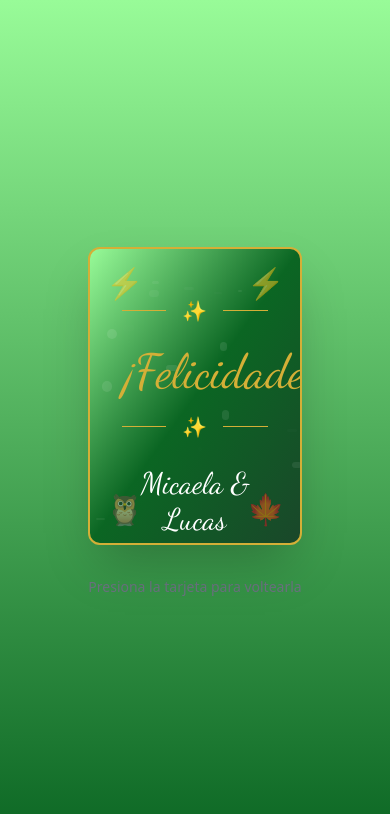
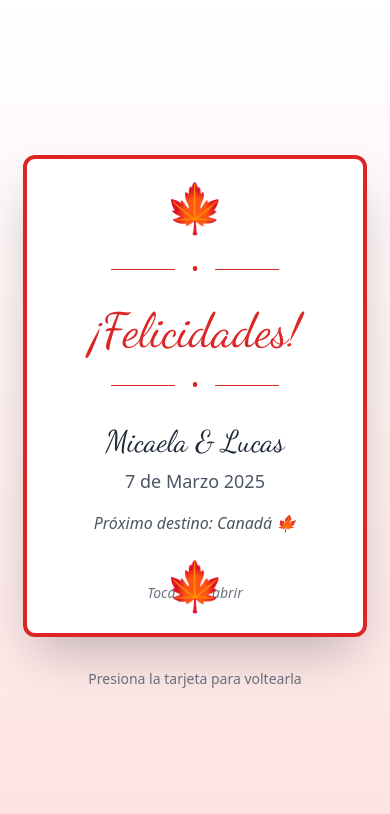
Before and after one commit to RicoRF/micaela-lucas, a React (Vite) app: page / in a window 390 px wide. Shown: the top 814 px of the page. Built offline with nearby package versions, Linux system fonts and the light colour scheme.

Commit message:
Update card styling
Adjust card width and height for better mobile and desktop responsiveness.
Implement a more minimalist design with Canadian flag colors.

```diff
--- a/src/components/WeddingCard.tsx
+++ b/src/components/WeddingCard.tsx
@@ -31,10 +31,10 @@ const WeddingCard: React.FC<WeddingCardProps> = ({
   };
 
   return (
-    <div className="flex flex-col items-center justify-center p-4 sm:p-8">
+    <div className="flex flex-col items-center justify-center p-4 w-full">
       <div
         className={cn(
-          "w-full max-w-2xl aspect-[5/7] relative perspective-1000 cursor-pointer",
+          "w-[96%] md:w-[80%] mx-auto aspect-[5/7] relative perspective-1000 cursor-pointer",
           "transition-all duration-500 transform-style-3d",
           isFlipped ? "rotate-y-180" : ""
         )}
@@ -45,61 +45,48 @@ const WeddingCard: React.FC<WeddingCardProps> = ({
           className={cn(
             "absolute w-full h-full backface-hidden",
             "rounded-xl shadow-2xl overflow-hidden",
-            "bg-gradient-to-br from-wedding-mint via-wedding-forest to-wedding-slytherin",
+            "bg-white border-4 border-red-600",
             "flex flex-col items-center justify-between p-8",
-            "border-2 border-wedding-gold",
             isFlipped ? "opacity-0" : "opacity-100"
           )}
         >
-          <div className="absolute inset-0 opacity-10">
-            {[...Array(20)].map((_, i) => (
-              <div
-                key={i}
-                className="absolute rounded-full bg-white animate-sparkle"
-                style={{
-                  top: `${Math.random() * 100}%`,
-                  left: `${Math.random() * 100}%`,
-                  width: `${Math.random() * 10 + 2}px`,
-                  height: `${Math.random() * 10 + 2}px`,
-                  animationDelay: `${Math.random() * 2}s`
-                }}
-              />
-            ))}
+          {/* Maple Leaf Icon - Top */}
+          <div className="absolute top-6 left-1/2 transform -translate-x-1/2 text-5xl text-red-600">
+            🍁
           </div>
 
-          {/* Harry Potter Imagery */}
-          <div className="absolute top-4 left-4 text-3xl text-wedding-gold opacity-50">⚡</div>
-          <div className="absolute top-4 right-4 text-3xl text-wedding-gold opacity-50">⚡</div>
-          <div className="absolute bottom-4 left-4 text-3xl text-wedding-gold opacity-50">🦉</div>
-          <div className="absolute bottom-4 right-4 text-3xl text-wedding-gold opacity-50">🍁</div>
-
-          <div className="w-full text-center mt-4">
+          <div className="w-full text-center mt-16">
             <div className="flex items-center justify-center mb-6">
-              <div className="h-px bg-wedding-gold w-16"></div>
-              <span className="mx-4 text-wedding-gold text-xl">✨</span>
-              <div className="h-px bg-wedding-gold w-16"></div>
+              <div className="h-px bg-red-600 w-16"></div>
+              <span className="mx-4 text-red-600 text-xl">•</span>
+              <div className="h-px bg-red-600 w-16"></div>
             </div>
-            <h1 className="text-5xl sm:text-6xl font-script text-wedding-gold mb-4 animate-float">
+            <h1 className="text-5xl sm:text-6xl font-script text-red-600 mb-4">
               ¡Felicidades!
             </h1>
             <div className="flex items-center justify-center mb-6">
-              <div className="h-px bg-wedding-gold w-16"></div>
-              <span className="mx-4 text-wedding-gold text-xl">✨</span>
-              <div className="h-px bg-wedding-gold w-16"></div>
+              <div className="h-px bg-red-600 w-16"></div>
+              <span className="mx-4 text-red-600 text-xl">•</span>
+              <div className="h-px bg-red-600 w-16"></div>
             </div>
           </div>
 
-          <div className="text-center mb-4">
-            <p className="text-3xl sm:text-4xl font-script text-white mb-2">
+          <div className="text-center mb-8">
+            <p className="text-3xl sm:text-4xl font-script text-gray-800 mb-2">
               {brideName} & {groomName}
             </p>
-            <p className="text-lg text-wedding-mint">{date}</p>
-            <p className="mt-4 text-md text-wedding-mint italic">Próximo destino: Canadá 🍁</p>
+            <p className="text-lg text-gray-600">{date}</p>
+            <p className="mt-4 text-md text-gray-600 italic">Próximo destino: Canadá 🍁</p>
           </div>
 
-          <p className="text-sm text-white italic mt-4">
+          <p className="text-sm text-gray-500 italic mt-4">
             Toca para abrir
           </p>
+
+          {/* Maple Leaf Icon - Bottom */}
+          <div className="absolute bottom-6 left-1/2 transform -translate-x-1/2 text-5xl text-red-600">
+            🍁
+          </div>
         </div>
 
         {/* Back of Card */}
@@ -107,9 +94,8 @@ const WeddingCard: React.FC<WeddingCardProps> = ({
           className={cn(
             "absolute w-full h-full backface-hidden rotate-y-180",
             "rounded-xl shadow-2xl overflow-auto",
-            "bg-gradient-to-br from-wedding-mint to-wedding-emerald",
+            "bg-white border-4 border-red-600",
             "flex flex-col items-center p-6 sm:p-8",
-            "border-2 border-wedding-gold",
             !isFlipped ? "opacity-0" : "opacity-100"
           )}
         >
@@ -127,27 +113,25 @@ const WeddingCard: React.FC<WeddingCardProps> = ({
                     e.stopPropagation();
                     handleReveal();
                   }}
-                  className="w-full py-4 bg-wedding-slytherin text-white rounded-md shadow-md hover:bg-wedding-slytherinLight transition-all font-medium animate-magic"
+                  className="w-full py-4 bg-red-600 text-white rounded-md shadow-md hover:bg-red-700 transition-all font-medium"
                 >
                   Abrir Nuestro Regalo
                 </button>
               </div>
             ) : (
-              <div className="mt-auto w-full text-center bg-wedding-slytherin bg-opacity-20 rounded-lg p-6 border border-wedding-gold">
+              <div className="mt-auto w-full text-center bg-red-50 rounded-lg p-6 border border-red-600">
                 <p className="text-gray-800 mb-2 text-lg">Tu regalo:</p>
-                <p className="text-4xl font-bold text-wedding-slytherin">{giftAmount}</p>
+                <p className="text-4xl font-bold text-red-600">{giftAmount}</p>
                 <p className="text-md text-gray-700 mt-2">Vale por {giftAmount} a cambiar con {sender}</p>
-                <p className="mt-4 italic text-sm">¡Para ayudarlos en su aventura mágica en Canadá!</p>
+                <p className="mt-4 italic text-sm">¡Para ayudarlos en su aventura en Canadá!</p>
               </div>
             )}
 
             <div className="mt-6 w-full text-center">
-              <div className="flex items-center justify-center space-x-2">
-                <div className="h-px bg-wedding-gold w-8"></div>
-                <span className="text-wedding-gold">⚡</span>
-                <div className="h-px bg-wedding-gold w-8"></div>
-                <span className="text-wedding-gold">🦉</span>
-                <div className="h-px bg-wedding-gold w-8"></div>
+              <div className="flex items-center justify-center">
+                <div className="h-px bg-red-600 w-16"></div>
+                <span className="mx-4 text-red-600">🍁</span>
+                <div className="h-px bg-red-600 w-16"></div>
               </div>
             </div>
           </div>
--- a/src/pages/Index.tsx
+++ b/src/pages/Index.tsx
@@ -3,7 +3,7 @@ import WeddingCard from "@/components/WeddingCard";
 
 const Index = () => {
   return (
-    <div className="min-h-screen flex flex-col items-center justify-center bg-gradient-to-b from-wedding-mint to-wedding-forest">
+    <div className="min-h-screen flex flex-col items-center justify-center bg-gradient-to-b from-white to-red-100">
       <WeddingCard
         groomName="Lucas"
         brideName="Micaela"
```
